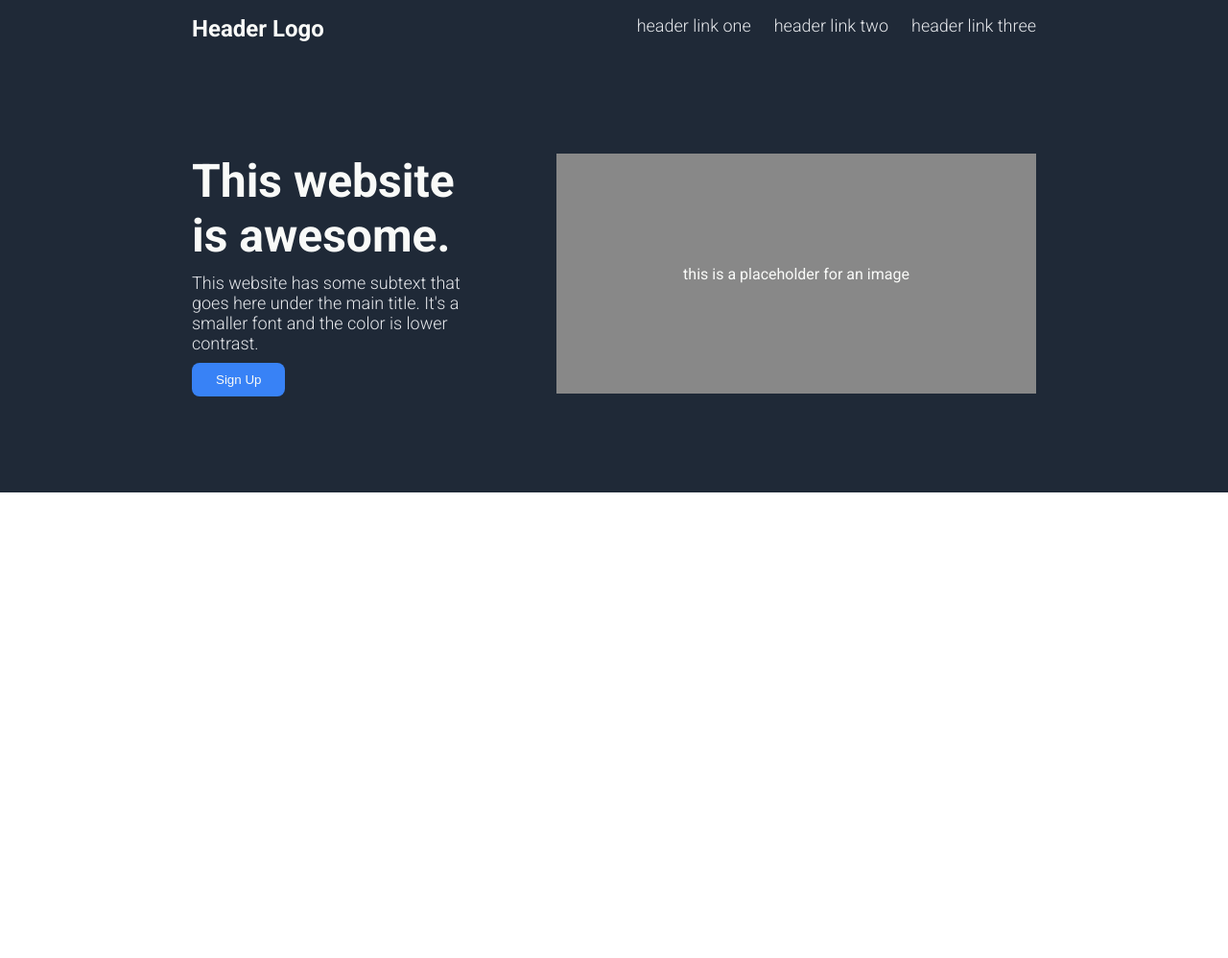
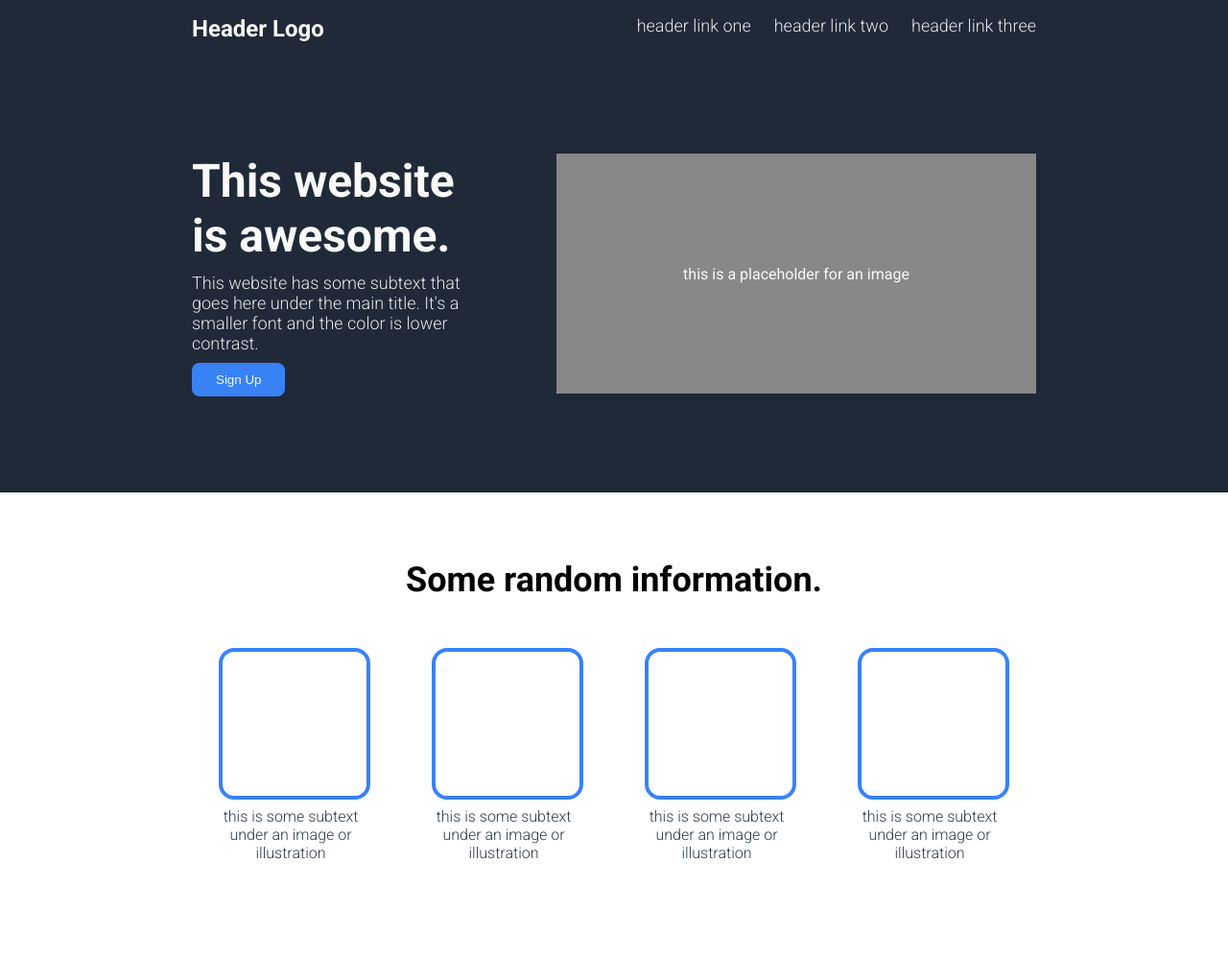
Before and after one commit to ayaska100/odin-landing-page, a plain HTML site: page index.html in a window 1280 px wide. Shown: the whole page at 96% size. Before the commit the page ends 800 px from the top, so only its background shows below. Drawn offline with Linux system fonts and the light colour scheme.

Commit message:
flexy info bits done!!

```diff
--- a/css/style.css
+++ b/css/style.css
@@ -49,7 +49,7 @@ body {
     font-weight: 700;
 }
 
-#hero p.subtext {
+#hero .subtext {
     font-size: 18px;
     font-weight: 300;
     color: #e5e7eb;
@@ -73,3 +73,43 @@ body {
     justify-content: center;
     align-items: center;
 }
+
+#random-info {
+    padding-top: 50px;
+    padding-bottom: 100px;
+}
+
+#random-info h2 {
+    font-size: 36px;
+    text-align: center;
+    margin-top: 20px;
+    margin-bottom: 50px;
+}
+
+#random-info .info-boxes {
+    display: flex;
+    gap: 64px;
+    justify-content: center;
+}
+
+#random-info .item {
+    display: flex;
+    flex-direction: column;
+    gap: 8px;
+}
+
+#random-info .item .box {
+    width: 150px;
+    height: 150px;
+    border: solid 4px #3882f6;
+    border-radius: 16px;
+}
+
+#random-info .item .subtext {
+    color: #2f3947;
+    width: 150px;
+
+    font-weight: 300;
+    font-size: 16px;
+    text-align: center;
+}
--- a/index.html
+++ b/index.html
@@ -22,8 +22,8 @@
     <div id="hero">
         <div class="hero-content">
             <h1>This website is awesome.</h1>
-            <p class="subtext">This website has some subtext that goes here under the main title. It's a smaller font
-                and the color is lower contrast.</p>
+            <div class="subtext">This website has some subtext that goes here under the main title. It's a smaller font
+                and the color is lower contrast.</div>
             <button class="signup">Sign Up</button>
         </div>
         <div class="hero-image">
@@ -31,6 +31,28 @@
         </div>
     </div>
 
+    <div id="random-info">
+        <h2>Some random information.</h2>
+        <div class="info-boxes">
+            <div class="item">
+                <div class="box"></div>
+                <div class="subtext">this is some subtext under an image or illustration</div>
+            </div>
+            <div class="item">
+                <div class="box"></div>
+                <div class="subtext">this is some subtext under an image or illustration</div>
+            </div>
+            <div class="item">
+                <div class="box"></div>
+                <div class="subtext">this is some subtext under an image or illustration</div>
+            </div>
+            <div class="item">
+                <div class="box"></div>
+                <div class="subtext">this is some subtext under an image or illustration</div>
+            </div>
+        </div>
+    </div>
+
 </body>
 
 </html>
```
